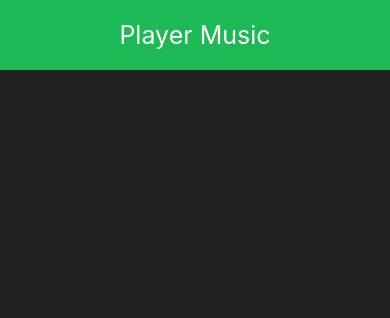
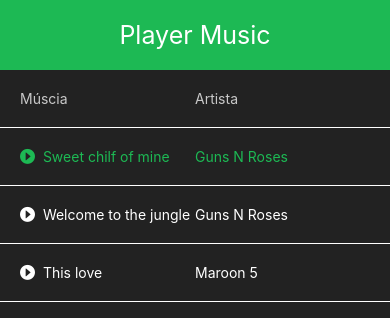
Before and after one commit to 6derick6/Player-Music, a React Native app: screen / in a window 390 px wide. Shown: the top 318 px of the page. Built offline with nearby package versions, Linux system fonts and the light colour scheme.

Commit message:
App Music 2/5

```diff
--- a/App.js
+++ b/App.js
@@ -1,14 +1,76 @@
 import { StatusBar } from 'expo-status-bar';
-import { ScrollView, StyleSheet, Text, View } from 'react-native';
+import { ScrollView, StyleSheet, Text, TouchableOpacity, View } from 'react-native';
 import { Audio } from 'expo-av';
+import { useState } from 'react';
+import { AntDesign } from '@expo/vector-icons';
 
 export default function App() {
+
+  const [audio,setarAudio] = useState(null);
+
+  const [musicas,setarMusicas] = useState([
+
+    {
+      nome: 'Sweet chilf of mine',
+      artista: 'Guns N Roses',
+      playing: true,
+      file: ''
+    },
+
+    {
+      nome: 'Welcome to the jungle',
+      artista: 'Guns N Roses',
+      playing: false,
+      file: ''
+    },
+
+    {
+      nome: 'This love',
+      artista: 'Maroon 5',
+      playing: false,
+      file: ''
+    }
+
+  ]);
+
   return (
     <ScrollView style={styles.container}>
       <StatusBar hidden/>
       <View style={styles.header}>
         <Text style={{textAlign:'center',color:'white',fontSize:25}}>Player Music</Text>
       </View>
+
+      <View style={styles.table}>
+        <Text style={{width:'50%', color:'rgb(200,200,200)'}}>Múscia</Text>
+        <Text style={{width:'50%', color:'rgb(200,200,200)'}}>Artista</Text>
+      </View>
+
+      {
+        musicas.map((val)=>{
+
+          if(val.playing){
+            return(
+              <View style={styles.table}>
+                <TouchableOpacity style={{width:'100%',flexDirection:'row'}}>
+                  <Text style={styles.tableTextSelected}><AntDesign name='play' size={15} color="#1DB954" />  {val.nome}</Text>
+                  <Text style={styles.tableTextSelected}>{val.artista}</Text>
+                </TouchableOpacity>
+              </View>
+            );
+          }else{
+            return(
+              <View style={styles.table}>
+                <TouchableOpacity style={{width:'100%',flexDirection:'row'}}>
+                  <Text style={styles.tableText}><AntDesign name='play' size={15} color="white" />  {val.nome}</Text>
+                  <Text style={styles.tableText}>{val.artista}</Text>
+                </TouchableOpacity>
+              </View>
+            );
+          }
+
+        })
+      }
+
     </ScrollView>
   );
 }
@@ -23,5 +85,22 @@
     backgroundColor:'#1DB954',
     width:'100%',
     padding:20
+  },
+
+  table: {
+    flexDirection:'row',
+    padding:20,
+    borderBottomColor:'white',
+    borderBottomWidth:1
+  },
+
+  tableTextSelected: {
+    width:'50%',
+    color:'#1DB954'
+  },
+
+  tableText: {
+    width:'50%',
+    color:'white'
   }
 });
```
